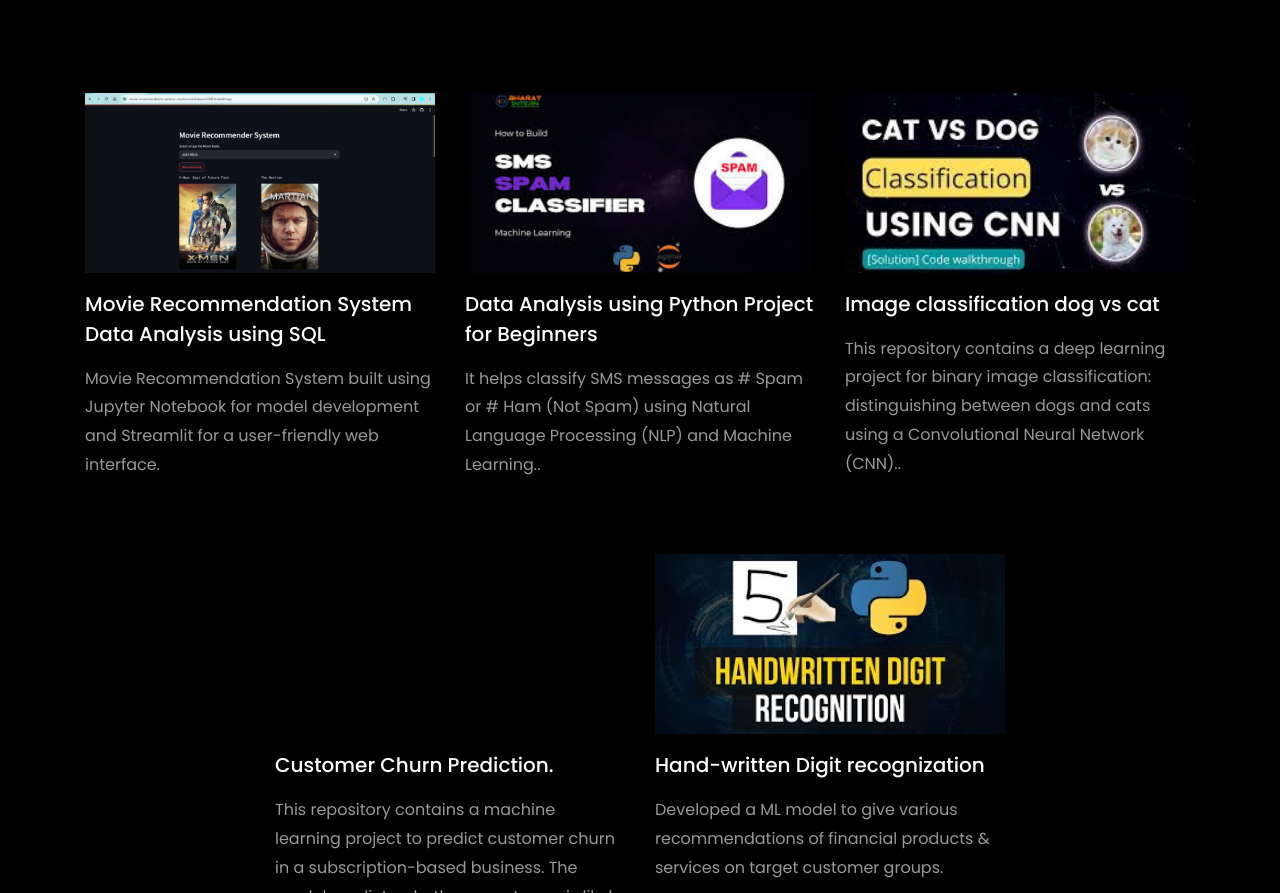
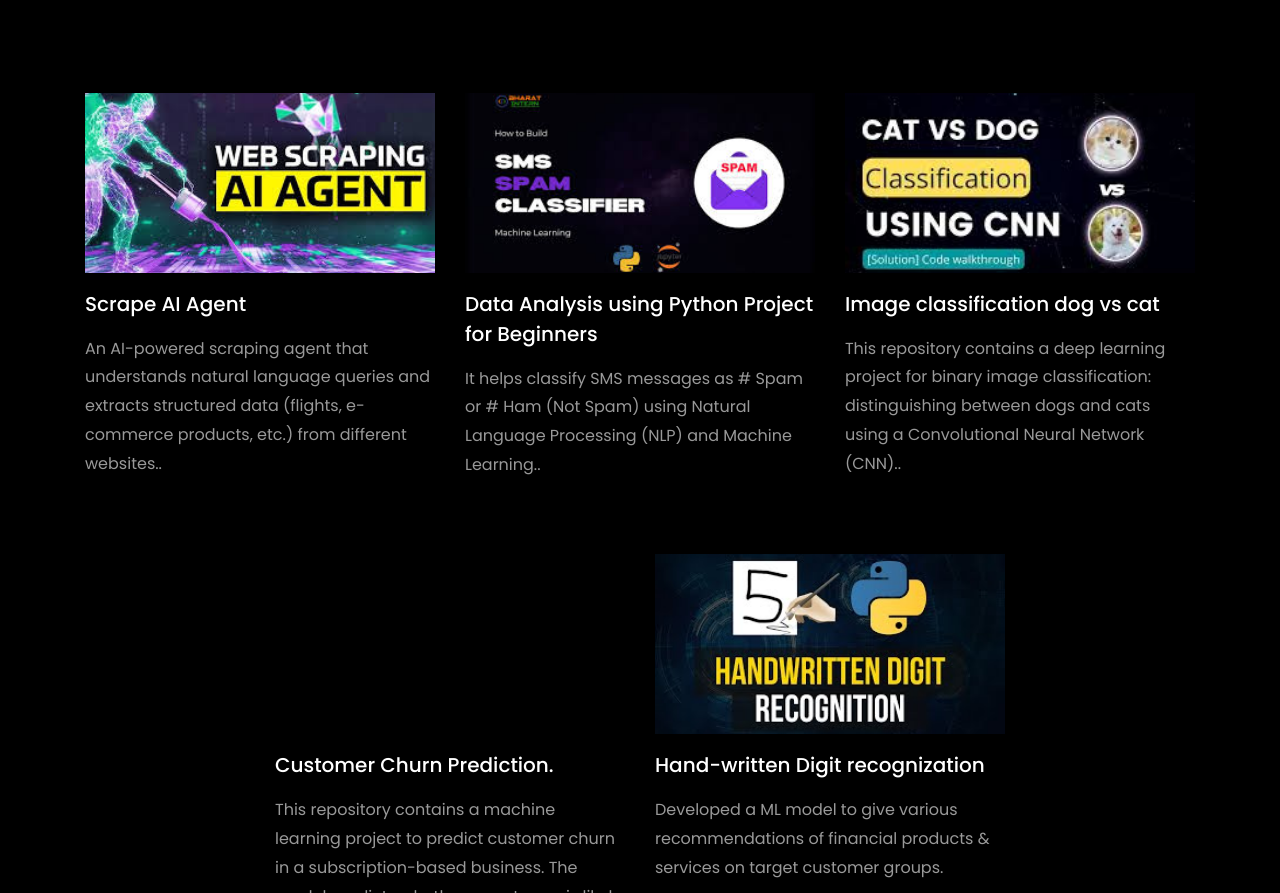
Before and after one commit to vikshittindwani/portfolio.io, a plain HTML site: page index.html in a window 1280 px wide. Shown: the part 3378-4271 px from the top of the page. Drawn offline with Linux system fonts and the light colour scheme; files whose address does not match are found by name.

Commit message:
Update index.html

```diff
--- a/index.html
+++ b/index.html
@@ -406,12 +406,12 @@
         <div class="row d-flex">
           <div class="col-md-4 d-flex ftco-animate">
           	<div class="blog-entry justify-content-end">
-              <a href="https://github.com/vikshittindwani/movie-recommended-system" class="block-20 zoom-effect" style="background-image: url('images/pro_1.png');">
+              <a href="https://github.com/vikshittindwani/scrape_ai_agent" class="block-20 zoom-effect" style="background-image: url('images/web-scrape.jpeg');">
               </a>
               <div class="text mt-3 float-right d-block">
 
-                <h3 class="heading"><a href="https://github.com/vikshittindwani/movie-recommended-system">Movie Recommendation System Data Analysis using SQL</a></h3>
-                <p>Movie Recommendation System built using Jupyter Notebook for model development and Streamlit for a user-friendly web interface.</p>
+                <h3 class="heading"><a href="https://github.com/vikshittindwani/movie-recommended-system">Scrape AI Agent</a></h3>
+                <p>An AI-powered scraping agent that understands natural language queries and extracts structured data (flights, e-commerce products, etc.) from different websites..</p>
               </div>
             </div>
           </div>
```
